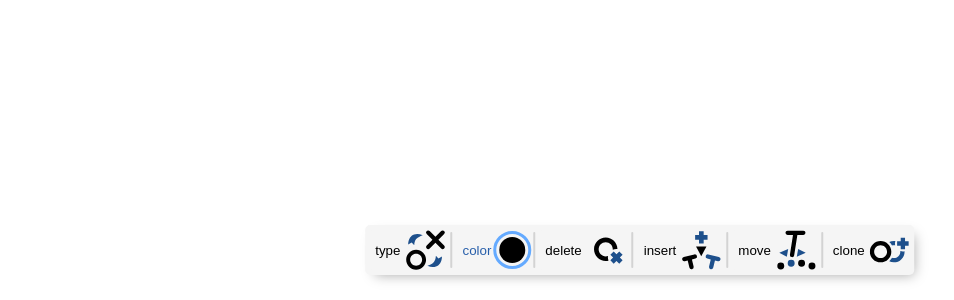
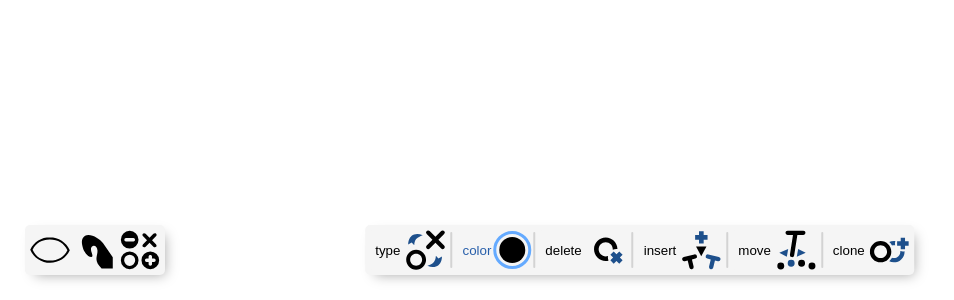
Before and after one commit to trekski/doilify, a Vue app: page / in a window 1280 px wide. Shown: the part 500-800 px from the top of the page, without its empty margins (0-954 px from the left). Built offline with nearby package versions, Linux system fonts and the light colour scheme.

Commit message:
mode toolbar

```diff
--- a/src/components/gui_elements/IconSprites.vue
+++ b/src/components/gui_elements/IconSprites.vue
@@ -5,11 +5,6 @@
       <path class="svg-icon-main" d="m 35.96,10.23 a 6.4,6.4 0 0 1 -6.4,6.4 6.4,6.4 0 0 1 -6.4,-6.4 6.4,6.4 0 0 1 6.4,-6.4 6.4,6.4 0 0 1 6.4,6.4 z" id="path14"/>
       <path class="svg-icon-main" d="M 11.67,21.84 2.64,33.57 17.32,36.46 Z" id="path17"/>
       <path class="svg-icon-accent" d="m 27.17,35.71 -1.22,-5.39 -5.13,-2.05 4.75,-2.83 0.36,-5.52 4.16,3.65 5.36,-1.36 -2.18,5.08 2.95,4.68 -5.51,-0.51 z" id="path39" inkscape:transform-center-x="0.60115692" inkscape:transform-center-y="0.20129869"/>
-    </symbol>
-    <symbol id="svg-icon-new-page" viewBox="41 0 40 40">
-      <path class="svg-icon-main" d="M 291.65 10.55 L 165.97 11.99 L 166.93 137.19 L 265.75 137.19 L 291.17 104.57 L 291.65 10.55 z M 279.66 20.63 L 280.14 97.38 L 252.31 96.42 L 253.28 123.76 L 178.44 123.28 L 177.96 23.5 L 279.66 20.63 z M 220.66 75.31 L 189.0 77.23 L 188.52 86.34 L 222.57 84.43 L 220.66 75.31 z " id="path51" transform="scale(0.26458333)"/>
-      <path class="svg-icon-main" d="M 49.75,8.63 V 11.17 L 71.2,10.41 70.95,8.0 Z" id="path55"/>
-      <path class="svg-icon-accent" d="M 70.19,17.01 49.88,17.13 50.13,14.21 69.93,14.09 Z" id="path57"/>
     </symbol>
     <symbol id="svg-icon-delete-stitch" viewBox="166 0 40 40">
       <path class="svg-icon-main" d="m 185.47,7.62 c -6.44,0.0 -11.72,5.28 -11.72,11.72 0.0,6.44 5.28,11.72 11.72,11.72 0.94,-3.5e-4 1.86,-0.11 2.74,-0.33 a 8.63,8.63 0 0 1 -0.48,-4.7 c -0.71,0.24 -1.47,0.37 -2.26,0.37 -3.92,0.0 -7.06,-3.13 -7.06,-7.05 -9.8e-4,-3.92 3.13,-7.06 7.05,-7.06 3.92,-0.0 7.06,3.13 7.06,7.06 3e-5,0.14 -0.01,0.29 -0.01,0.43 a 8.63,8.63 0 0 1 4.67,-0.79 C 197.0,12.7 191.8,7.62 185.47,7.62 Z" id="path1480"/>
@@ -41,10 +36,26 @@
       <path class="svg-icon-accent" d="m 155.46,7.76 v 3.6 h -3.6 v 4.32 h 3.6 v 3.6 h 4.32 v -3.6 h 3.6 v -4.32 h -3.6 V 7.76 Z" id="rect1465"/>
       <path class="svg-icon-main" d="m 135.34,10.93 c -5.9,0.0 -10.72,4.83 -10.72,10.72 9.9e-4,5.9 4.83,10.72 10.72,10.72 5.9,-0.0 10.72,-4.83 10.72,-10.72 -9.9e-4,-5.9 -4.83,-10.72 -10.72,-10.72 z m 9.8e-4,4.26 c 3.59,-0.0 6.46,2.86 6.46,6.45 9.1e-4,3.59 -2.86,6.46 -6.46,6.46 -3.59,0.0 -6.45,-2.86 -6.46,-6.45 -9e-4,-3.59 2.86,-6.46 6.45,-6.46 z" id="path1478"/>
     </symbol>
+    <symbol id="svg-icon-mode-view" viewBox="126.41562 42.288673 40 40">
+      <path class="svg-icon-main" d="m 146.27,49.5 c -8.39,0.01 -16.02,4.78 -19.51,12.23 l -0.1,0.23 0.1,0.23 c 3.33,7.8 11.14,12.88 19.8,12.89 h 0.0 c 8.4,-0.01 16.03,-4.79 19.51,-12.24 l 0.1,-0.23 -0.1,-0.23 c -3.33,-7.8 -11.15,-12.88 -19.81,-12.88 z m 0,2.19 c 8.1,5.35e-4 14.33,3.66 17.54,10.89 -3.35,6.91 -9.4,10.29 -17.25,10.29 -8.1,-0.0 -14.33,-3.67 -17.54,-10.9 3.35,-6.9 9.4,-10.28 17.25,-10.28 z" id="path1221" sodipodi:nodetypes="scccsscccssccccc"/>
+      <g class="svg-icon-main" id="path1283" transform="matrix(1.1607731,0,0,1.1318267,-23.251097,-7.9298992)"/>
+    </symbol>
+    <symbol id="path1283">
+      <path class="svg-icon-main" d="m 146.17,54.58 c -4.09,0 -7.46,3.37 -7.46,7.46 0,4.09 3.37,7.46 7.46,7.46 4.09,0 7.46,-3.36 7.46,-7.46 0,-4.09 -3.36,-7.46 -7.46,-7.46 z m 0,4.39 c 1.72,0 3.07,1.35 3.07,3.07 0,1.72 -1.35,3.07 -3.07,3.07 -1.72,0 -3.07,-1.35 -3.07,-3.07 0,-1.72 1.35,-3.07 3.07,-3.07 z" id="path1289"/>
+    </symbol>
+    <symbol id="svg-icon-mode-crochet" viewBox="167.85869 42.536839 40 40">
+      <path class="svg-icon-main" d="m 181.34,47.5 c -1.29,-0.01 -2.46,0.26 -3.41,0.9 -4.35,2.91 -3.37,7.61 -1.99,12.66 0.59,2.17 4.07,8.65 8.44,8.44 3.22,-0.15 -2.65,-7.39 0.25,-10.17 2.52,-2.42 5.45,0.24 5.71,3.72 0.33,4.52 -3.4,8.91 1.74,15.14 l 2.37,2.88 h 11.18 v -11.18 L 195.8,55.59 c -2.54,-3.69 -9.41,-8.05 -14.46,-8.09 z" id="path1356"/>
+    </symbol>
+    <symbol id="svg-icon-mode-edit" viewBox="85.133316 86.51535 40 40">
+      <path class="svg-icon-main" d="M 94.81 87.35 A 8.85 8.85 0 0 0 85.97 96.2 A 8.85 8.85 0 0 0 94.81 105.04 A 8.85 8.85 0 0 0 103.66 96.2 A 8.85 8.85 0 0 0 94.81 87.35 z M 91.09 94.49 L 98.53 94.49 C 99.42 94.49 100.13 95.25 100.13 96.2 C 100.13 97.14 99.42 97.91 98.53 97.91 L 91.09 97.91 C 90.21 97.91 89.5 97.14 89.5 96.2 C 89.5 95.25 90.21 94.49 91.09 94.49 z " id="path1648"/>
+      <path class="svg-icon-main" d="M 115.45 107.99 A 8.85 8.85 0 0 0 106.6 116.83 A 8.85 8.85 0 0 0 115.45 125.68 A 8.85 8.85 0 0 0 124.3 116.83 A 8.85 8.85 0 0 0 115.45 107.99 z M 115.45 111.52 C 116.4 111.52 117.16 112.23 117.16 113.11 L 117.16 115.13 L 119.17 115.13 C 120.06 115.13 120.77 115.89 120.77 116.83 C 120.77 117.78 120.06 118.54 119.17 118.54 L 117.16 118.54 L 117.16 120.55 C 117.16 121.44 116.4 122.15 115.45 122.15 C 114.51 122.15 113.74 121.44 113.74 120.55 L 113.74 118.54 L 111.73 118.54 C 110.85 118.54 110.13 117.78 110.13 116.83 C 110.13 115.89 110.85 115.13 111.73 115.13 L 113.74 115.13 L 113.74 113.11 C 113.74 112.23 114.51 111.52 115.45 111.52 z " id="circle1650"/>
+      <path class="svg-icon-main" d="M 94.81 107.99 A 8.85 8.85 0 0 0 85.97 116.83 A 8.85 8.85 0 0 0 94.81 125.68 A 8.85 8.85 0 0 0 103.66 116.83 A 8.85 8.85 0 0 0 94.81 107.99 z M 94.81 111.21 A 5.52 5.63 0 0 1 100.33 116.83 A 5.52 5.63 0 0 1 94.81 122.46 A 5.52 5.63 0 0 1 89.29 116.83 A 5.52 5.63 0 0 1 94.81 111.21 z " id="circle1654"/>
+      <path class="svg-icon-main" d="M 13.78 140.62 C 13.47 140.33 13.08 140.16 12.65 140.16 C 11.67 140.16 10.88 141.07 10.88 142.21 L 10.88 147.72 L 5.37 147.72 C 4.23 147.72 3.32 148.51 3.32 149.49 C 3.32 150.48 4.23 151.27 5.37 151.27 L 10.88 151.27 L 10.88 156.78 C 10.88 157.92 11.67 158.83 12.65 158.83 C 13.63 158.83 14.42 157.92 14.42 156.78 L 14.42 151.27 L 19.94 151.27 C 21.08 151.27 21.99 150.48 21.99 149.49 C 21.99 148.51 21.08 147.72 19.94 147.72 L 14.42 147.72 L 14.42 142.21 C 14.42 141.57 14.17 141.0 13.78 140.62 z " id="rect1724" transform="rotate(-45)"/>
+    </symbol>
   </svg>
 </template>
 
 <style>
-  .svg-icon-main {fill: var(--color); stroke: none}
-  .svg-icon-accent {fill: var(--color2); stroke: none}
+  .svg-icon-main {fill: var(--color); stroke: none;}
+  .svg-icon-accent {fill: var(--color2); stroke: none;}
 </style>
--- /dev/null
+++ b/src/components/toolbars/ModeToolbar.vue
@@ -0,0 +1,70 @@
+<template>
+  <div id="modeToolbar">
+    <div v-if="showLabel" id="infoLabel">
+      <PillLabel>{{ infoLabelText }}</PillLabel>
+    </div>
+    <div id="Icons">
+      <IconGroup dir="row">
+        <IconButton
+          :selected="false"
+          icon="svg:svg-icon-mode-view"
+          @mouseover="changeInfoLabel('view without changing')"
+          @mouseleave="changeInfoLabel()"
+        />
+        <IconButton
+          :selected="false"
+          icon="svg:svg-icon-mode-crochet"
+          @mouseover="changeInfoLabel('crochet naturally')"
+          @mouseleave="changeInfoLabel()"
+        />
+        <IconButton
+          :selected="false"
+          icon="svg:svg-icon-mode-edit"
+          @mouseover="changeInfoLabel('tweak and edit')"
+          @mouseleave="changeInfoLabel()"
+        />
+      </IconGroup>
+    </div>
+  </div>
+</template>
+
+<script setup>
+import { ref, computed } from "vue";
+import { useToolStore } from "../../stores/ToolStore";
+import IconButton from "../gui_elements/IconButton.vue";
+import IconGroup from "../gui_elements/IconGroup.vue";
+import PillLabel from "../gui_elements/PillLabel.vue";
+
+const tool_store = useToolStore()
+
+const infoLabelText = ref("");
+
+const showLabel = computed(() => {
+  return infoLabelText.value !== "";
+});
+
+function changeInfoLabel(s = "") {
+  this.infoLabelText = s;
+}
+
+</script>
+
+<style scoped>
+#modeToolbar {
+  position: fixed;
+  display: flex;
+  justify-content: center;
+  bottom: 25px;
+  left: 25px;
+  flex-direction: column;
+}
+#editToolbar #infoLabel {
+  display: flex;
+  justify-content: center;
+}
+#editToolbar #Icons {
+  display: flex;
+  justify-content: center;
+  column-gap: 7px;
+}
+</style>
--- a/src/pages/GUITests.vue
+++ b/src/pages/GUITests.vue
@@ -2,6 +2,7 @@
   <div id="page_wrapper" class="page_wrapper">
     <SvgIcons style="display: none" />
     <EditToolbar />
+    <ModeToolbar />
     <ModalWrapper />
   </div>
 </template>
@@ -9,6 +10,7 @@
 <script setup>
 import SvgIcons from "../components/gui_elements/IconSprites.vue";
 import EditToolbar from "../components/toolbars/EditToolbar.vue";
+import ModeToolbar from "../components/toolbars/ModeToolbar.vue";
 import ModalWrapper from "../components/modal_windows/ModalWrapper.vue";
 </script>
 
```
Also changed, not shown: icon_templates/IconSprites.vue (+18 -7 lines), icon_templates/icon_sprites_src.svg, 1 other file (tests, documents, lock files or other folders).
